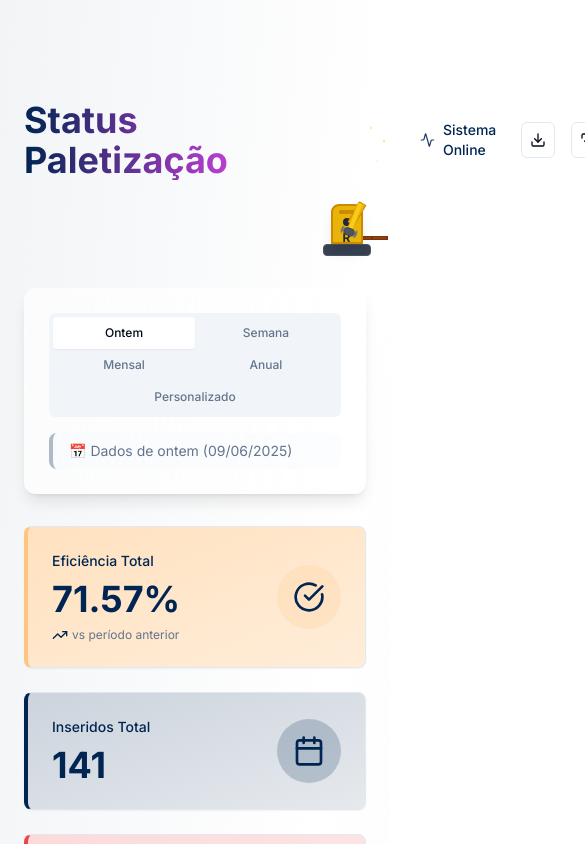
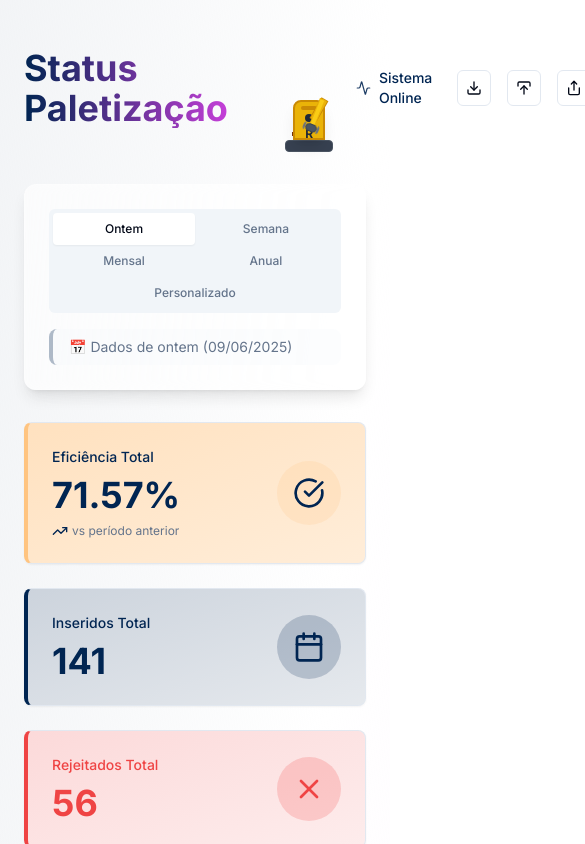
Before and after one commit to EnzoTomas/pallet-data-visualizer-11, a React (Vite) app: page / in a window 390 px wide. Shown: the top 844 px of the page, 585 px wide, since content can reach past the window. Built offline with nearby package versions, Linux system fonts and the light colour scheme.

Commit message:
Refactor: Position robot and remove particles
Move the robot to the top, next to "Status Paletização".
Remove the work particles.
Ensure responsiveness for mobile devices.

```diff
--- a/src/components/PalletRobot.tsx
+++ b/src/components/PalletRobot.tsx
@@ -3,15 +3,13 @@ import React from 'react';
 import { RobotAnimations } from './robot/RobotAnimations';
 import { Pallet } from './robot/Pallet';
 import { Robot } from './robot/Robot';
-import { WorkParticles } from './robot/WorkParticles';
 
 export const PalletRobot = () => {
   return (
-    <div className="relative w-48 h-48 mx-auto mt-10">
+    <div className="relative w-32 h-32 sm:w-40 sm:h-40 md:w-48 md:h-48 mx-auto">
       <RobotAnimations />
       <Pallet />
       <Robot />
-      <WorkParticles />
     </div>
   );
 };
```
